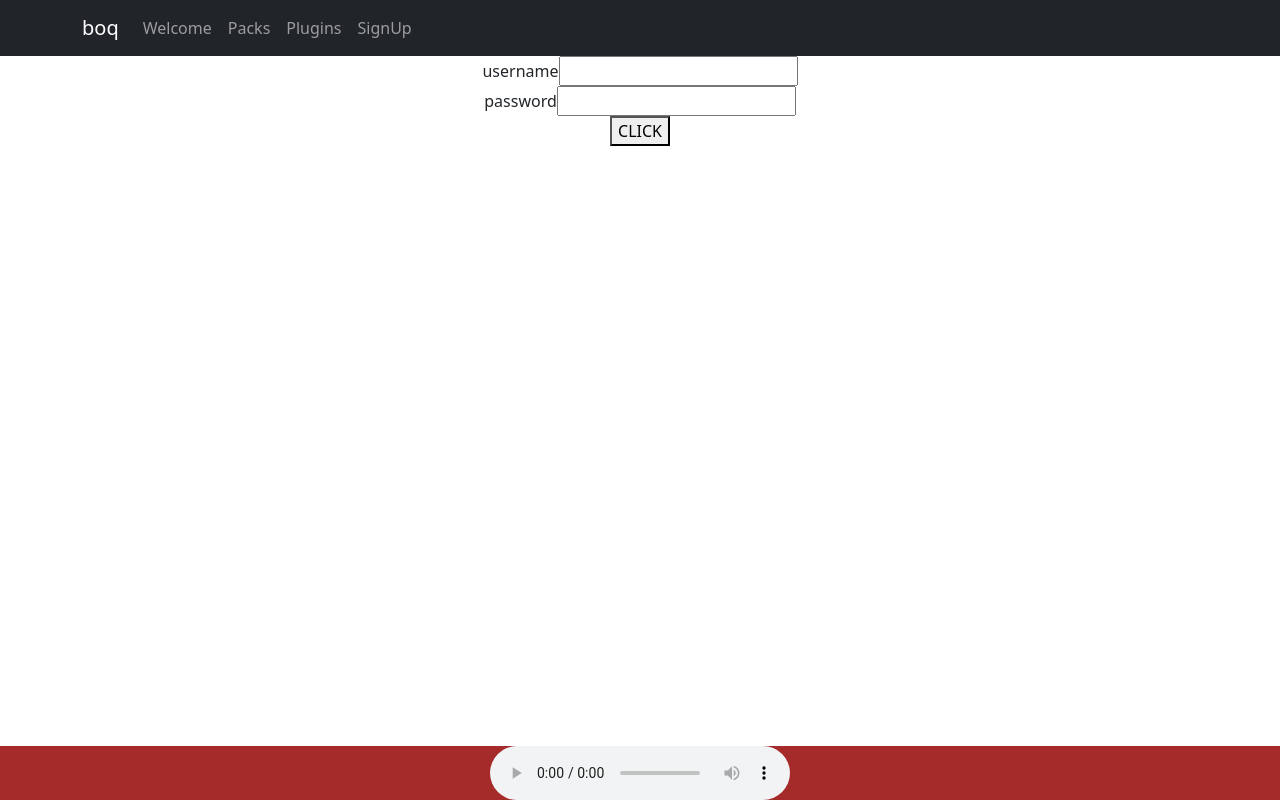
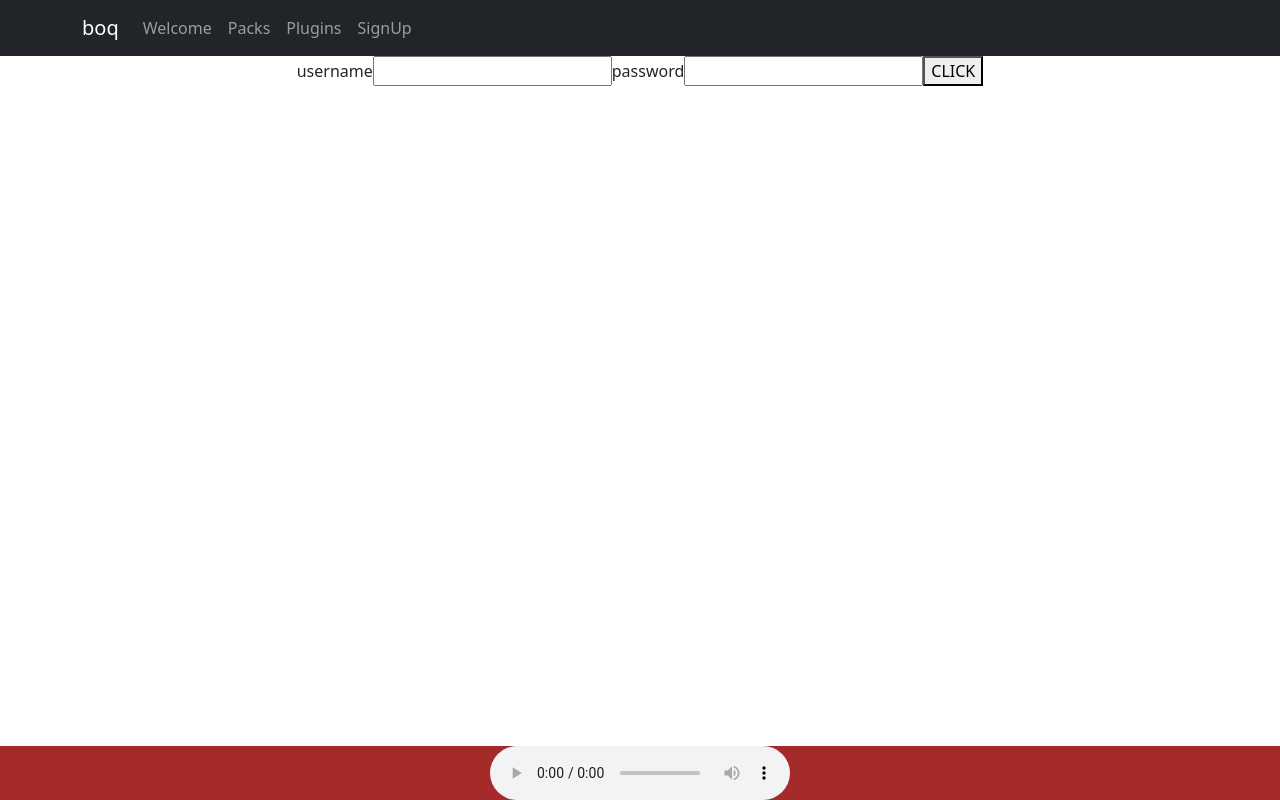
Before and after one commit to xxl3ko/SampleStoreFrontend, a React (Create React App) app: page /auth in a window 1280 px wide. Built offline with nearby package versions, Linux system fonts and the light colour scheme.

Commit message:
09-25 air morning

```diff
--- /dev/null
+++ b/src/components/CreateUser/CreateUserForm.jsx
@@ -0,0 +1,32 @@
+import React from 'react'
+import css from './CreateUserForm.module.css'
+import {useDispatch, useSelector} from "react-redux";
+import {createUser} from "../../store/Actions/authActions";
+
+export const CreateUserForm = () => {
+    const state = useSelector(state => state.create_user)
+    const dispatch = useDispatch()
+
+    const test = () => {
+        dispatch(createUser({
+                username: state.username,
+                password: state.password,
+                email: 'user3@mail.ru',
+            }
+        ))
+    }
+
+    const handleChange = (event) => {
+        console.log(event.target.value)
+    }
+
+    return (
+        <form className={css.form}>
+            <label htmlFor="text">username</label>
+            <input type="text" value={state.username} onChange={handleChange}/>
+            <label htmlFor="password">password</label>
+            <input type="text" value={state.password}/>
+            <button onClick={test}>CLICK</button>
+        </form>
+    )
+}
--- a/src/pages/Auth/Auth.jsx
+++ b/src/pages/Auth/Auth.jsx
@@ -1,31 +1,12 @@
-import React from 'react'
-import css from './Auth.module.css'
-import {useDispatch} from "react-redux";
-import {createUser} from "../../store/Actions/authActions";
+import React from 'react';
+//import css from './Auth.module.css';
+import {CreateUserForm} from "../../components/CreateUser/CreateUserForm";
 
 export const Auth = () => {
-    const dispatch = useDispatch()
-
-    const test = () => {
-        dispatch(createUser({
-                username: 'user2',
-                password: 'Pass12345',
-                email: 'user2@mail.ru',
-            }
-        ))
-    }
 
     return (
-        <form>
-            <div>
-                <label htmlFor="text">username</label>
-                <input type="text"/>
-            </div>
-            <div>
-                <label htmlFor="password">password</label>
-                <input type="password"/>
-            </div>
-            <button onClick={test}>CLICK</button>
-        </form>
+        <div>
+            <CreateUserForm/>
+        </div>
     )
 }
--- /dev/null
+++ b/src/store/Reducers/createUserFormReducer.js
@@ -0,0 +1,18 @@
+import {CREATE_USER} from "../Actions/authActions";
+
+const initialState = {
+    username: '',
+    password: '',
+}
+
+export const createUserFormReducer = (state = initialState, action) => {
+    switch (action.type) {
+        case CREATE_USER:
+            return {
+                username: '',
+                password: '',
+            };
+        default:
+            return state
+    }
+}
--- a/src/store/Reducers/rootReducer.js
+++ b/src/store/Reducers/rootReducer.js
@@ -3,6 +3,7 @@ import {playerReducer} from "./playerReducer";
 import {samplepacksReducer} from "./samplepacksReducer";
 import {packReducer} from "./packReducer";
 import {samplesReducer} from "./samplesReducer";
+import {createUserFormReducer} from "./createUserFormReducer";
 
 
 export const rootReducer = combineReducers({
@@ -10,4 +11,5 @@ export const rootReducer = combineReducers({
     pack: packReducer,
     samples: samplesReducer,
     player: playerReducer,
+    create_user: createUserFormReducer,
 })
```
Also changed, not shown: src/components/CreateUser/CreateUserForm.module.css (added).
